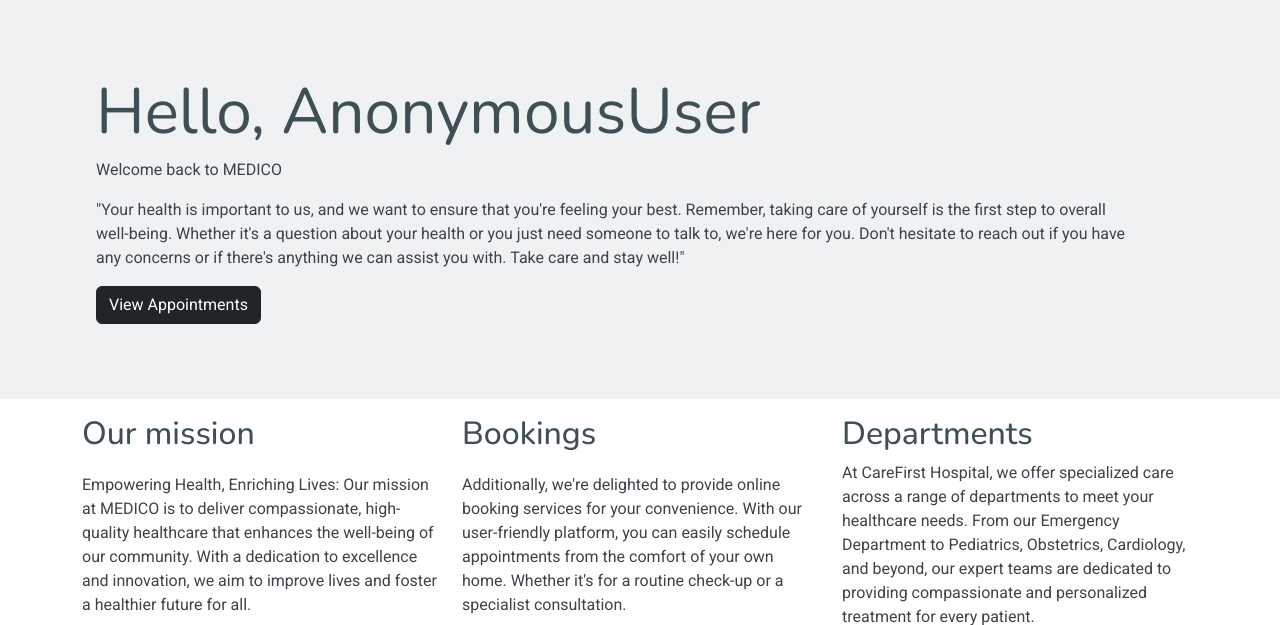
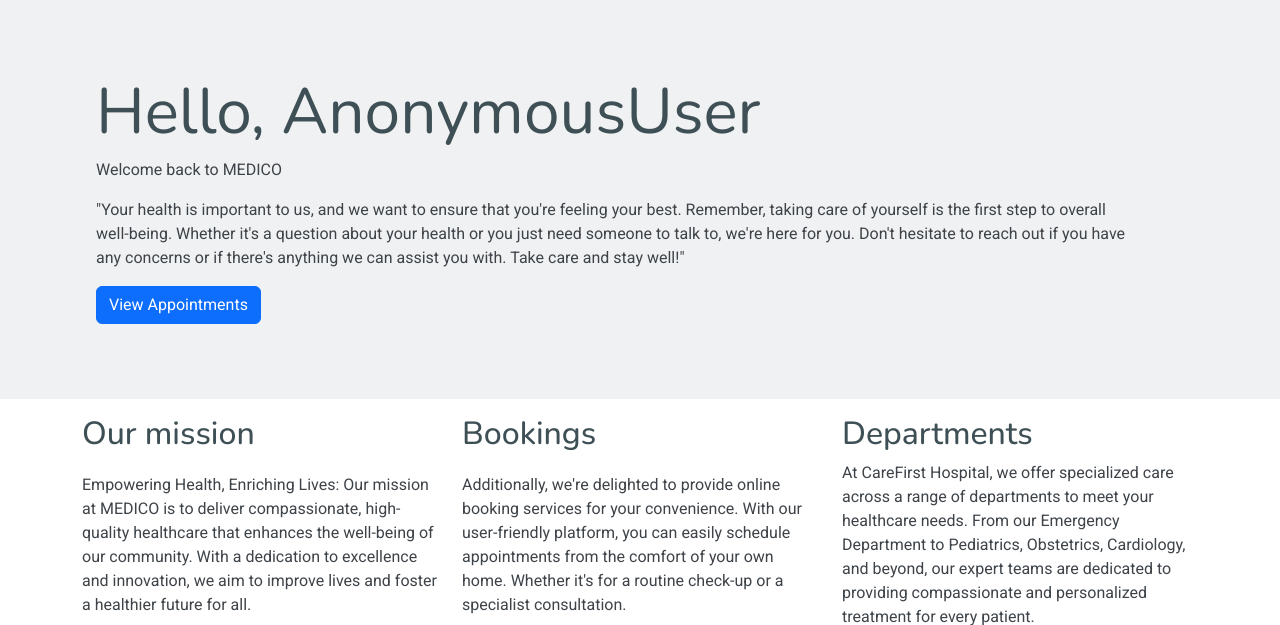
Before and after one commit to arjunmk4u/hospital-management, a Django app: template city_hospital/templates/profile.html in a window 1280 px wide. Shown: the part 69-694 px from the top of the page. Run offline with Django 3.2, Linux system fonts and the light colour scheme; the template is opened without the code that fills it, so the values that code supplies are empty; some libraries are stand-ins or nearby versions.

```diff
--- a/city_hospital/templates/profile.html
+++ b/city_hospital/templates/profile.html
@@ -14,7 +14,7 @@
       have any concerns or if there's anything we can assist you with. Take care
       and stay well!"
     </p>
-    <a class=" btn btn-dark" href="{% url 'userbookings' %}"
+    <a class=" btn btn-primary" href="{% url 'userbookings' %}"
       >View Appointments</a
     >
   </div>
```
Also changed, not shown: README.md, city_hospital/db.sqlite3, city_hospital/vercel.json (deleted).
